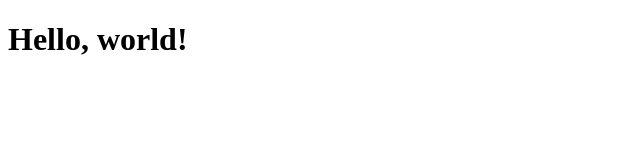
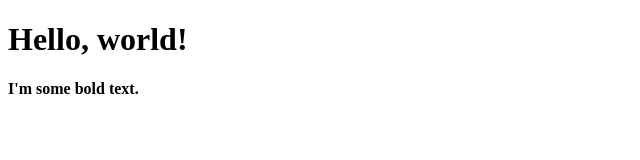
Before and after one commit to smchenrybc/dev-courses, a React (Create React App) app in the folder egghead/start-learning-react/: page / in a window 1280 px wide. Shown: the top 160 px of the page, without its empty margins (0-640 px from the left). Built offline with nearby package versions, Linux system fonts and the light colour scheme; the HTML template or start-up script is replaced by a standard one.

Commit message:
Display Output in React with a Component's render Method

```diff
--- a/egghead/start-learning-react/src/App.js
+++ b/egghead/start-learning-react/src/App.js
@@ -2,12 +2,13 @@ import React from 'react';
 
 class App extends React.Component {
   render() {
-    return <h1 className="">Hello, world!</h1>
-
-    // return React.createElement('h1', null, 'Hello, world!')
+    return (
+      <div>
+        <h1>Hello, world!</h1>
+        <strong>I'm some bold text.</strong>
+      </div>
+    )
   }
 }
 
-// const App = () => <h1>I'm a stateless app.</h1>
-
 export default App
```
